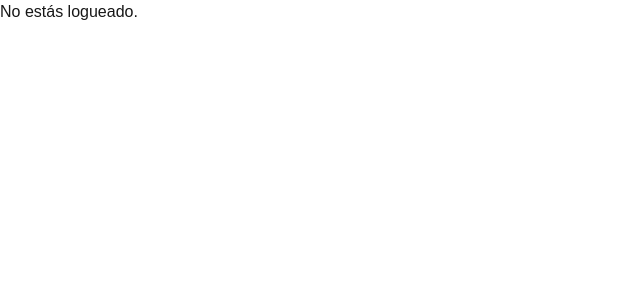
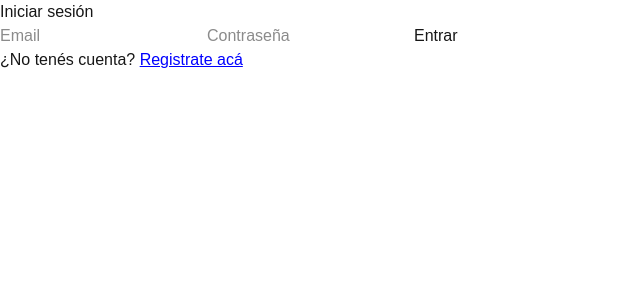
Before and after one commit to qubitmateo/tp-programacion, a Next.js app in the folder amautos/: page /profile in a window 1280 px wide. Shown: the top 300 px of the page, without its empty margins (0-640 px from the left). Built offline with nearby package versions, Linux system fonts and the light colour scheme; no server answers.

Commit message:
adding missing changes

```diff
--- a/amautos/app/login/page.tsx
+++ b/amautos/app/login/page.tsx
@@ -1,20 +1,22 @@
 "use client";
 import { useState } from "react";
 import { login } from "@/lib/firebaseAuth";
+import { useRouter } from "next/navigation";
+import Link from "next/link";
 
 export default function LoginPage() {
   const [email, setEmail] = useState("");
   const [password, setPassword] = useState("");
   const [error, setError] = useState<string | null>(null);
+  const router = useRouter();
 
   const handleSubmit = async (e: React.FormEvent) => {
     e.preventDefault();
+    console.log("submit disparado");
     setError(null);
     try {
       await login(email, password);
-      alert("Usuario logueado!");
-      setEmail("");
-      setPassword("");
+      router.push("/profile");
     } catch (err: any) {
       setError(err.message);
     }
@@ -22,7 +24,7 @@ export default function LoginPage() {
 
   return (
     <form onSubmit={handleSubmit}>
-      <h1>Login</h1>
+      <h1>Iniciar sesión</h1>
       <input
         type="email"
         placeholder="Email"
@@ -37,8 +39,14 @@ export default function LoginPage() {
         onChange={(e) => setPassword(e.target.value)}
         required
       />
-      <button type="submit">Iniciar sesión</button>
+      <button type="submit">Entrar</button>
       {error && <p style={{ color: "red" }}>{error}</p>}
+      <p>
+        ¿No tenés cuenta?{" "}
+        <Link href="/register" style={{ color: "blue", textDecoration: "underline" }}>
+          Registrate acá
+        </Link>
+      </p>
     </form>
   );
 }
--- a/amautos/app/profile/page.tsx
+++ b/amautos/app/profile/page.tsx
@@ -1,19 +1,51 @@
 "use client";
-import { useAuth } from "@/hooks/useAuth";
-import { logout } from "@/lib/firebaseAuth";
+import { useState } from "react";
+import { login } from "@/lib/firebaseAuth";
+import { useRouter } from "next/navigation";
+import Link from "next/link";
 
-export default function ProfilePage() {
-  const { user, loading } = useAuth();
+export default function LoginPage() {
+  const [email, setEmail] = useState("");
+  const [password, setPassword] = useState("");
+  const [error, setError] = useState<string | null>(null);
+  const router = useRouter();
 
-  if (loading) return <p>Cargando...</p>;
-
-  if (!user) return <p>No estás logueado.</p>;
+  const handleSubmit = async (e: React.FormEvent) => {
+    e.preventDefault();
+    setError(null);
+    try {
+      await login(email, password);
+      router.push("/profile");
+    } catch (err: any) {
+      setError(err.message);
+    }
+  };
 
   return (
-    <div>
-      <h1>Perfil</h1>
-      <p>Email: {user.email}</p>
-      <button onClick={() => logout()}>Cerrar sesión</button>
-    </div>
+    <form onSubmit={handleSubmit}>
+      <h1>Iniciar sesión</h1>
+      <input
+        type="email"
+        placeholder="Email"
+        value={email}
+        onChange={(e) => setEmail(e.target.value)}
+        required
+      />
+      <input
+        type="password"
+        placeholder="Contraseña"
+        value={password}
+        onChange={(e) => setPassword(e.target.value)}
+        required
+      />
+      <button type="submit">Entrar</button>
+      {error && <p style={{ color: "red" }}>{error}</p>}
+      <p>
+        ¿No tenés cuenta?{" "}
+        <Link href="/register" style={{ color: "blue", textDecoration: "underline" }}>
+          Registrate acá
+        </Link>
+      </p>
+    </form>
   );
 }
--- a/amautos/app/register/page.tsx
+++ b/amautos/app/register/page.tsx
@@ -1,8 +1,8 @@
 "use client";
-
 import { useState } from "react";
 import { register } from "@/lib/firebaseAuth";
 import { useRouter } from "next/navigation";
+import Link from "next/link";
 
 export default function RegisterPage() {
   const [email, setEmail] = useState("");
@@ -15,7 +15,7 @@ export default function RegisterPage() {
     setError(null);
     try {
       await register(email, password);
-      router.push("/profile"); // redirigí al perfil tras registro y login automático
+      router.push("/profile");
     } catch (err: any) {
       setError(err.message);
     }
@@ -40,6 +40,12 @@ export default function RegisterPage() {
       />
       <button type="submit">Registrarse</button>
       {error && <p style={{ color: "red" }}>{error}</p>}
+      <p>
+        ¿Ya tenés cuenta?{" "}
+        <Link href="/login" style={{ color: "blue", textDecoration: "underline" }}>
+          Entrá acá
+        </Link>
+      </p>
     </form>
   );
 }
```
